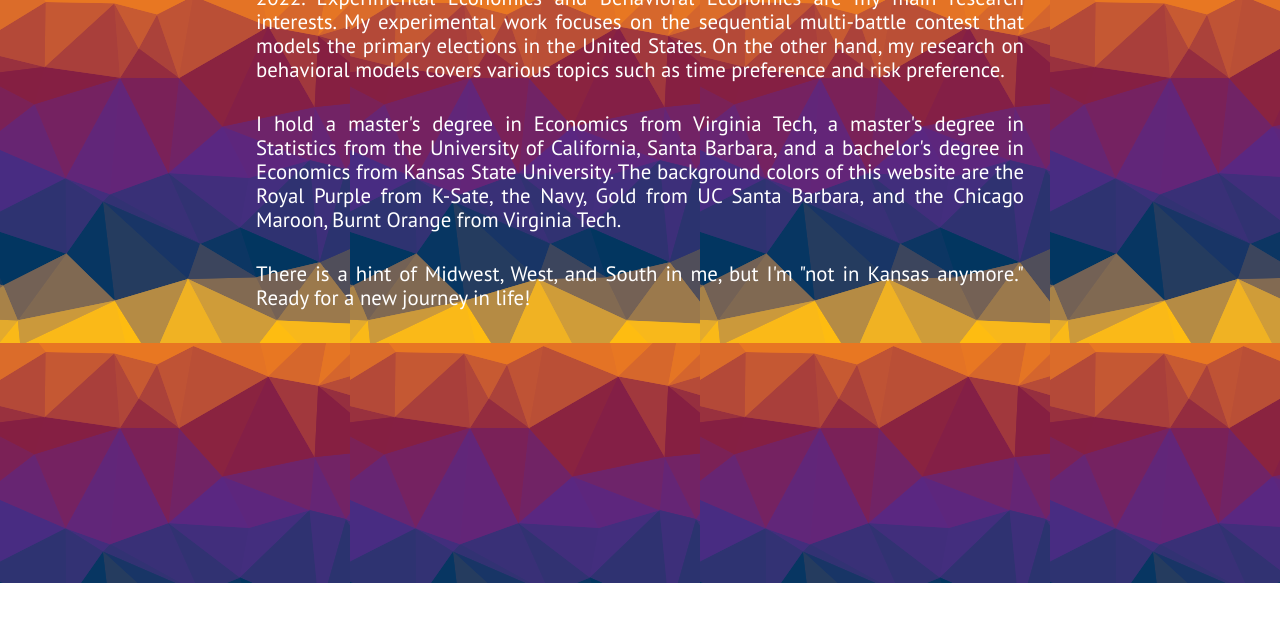
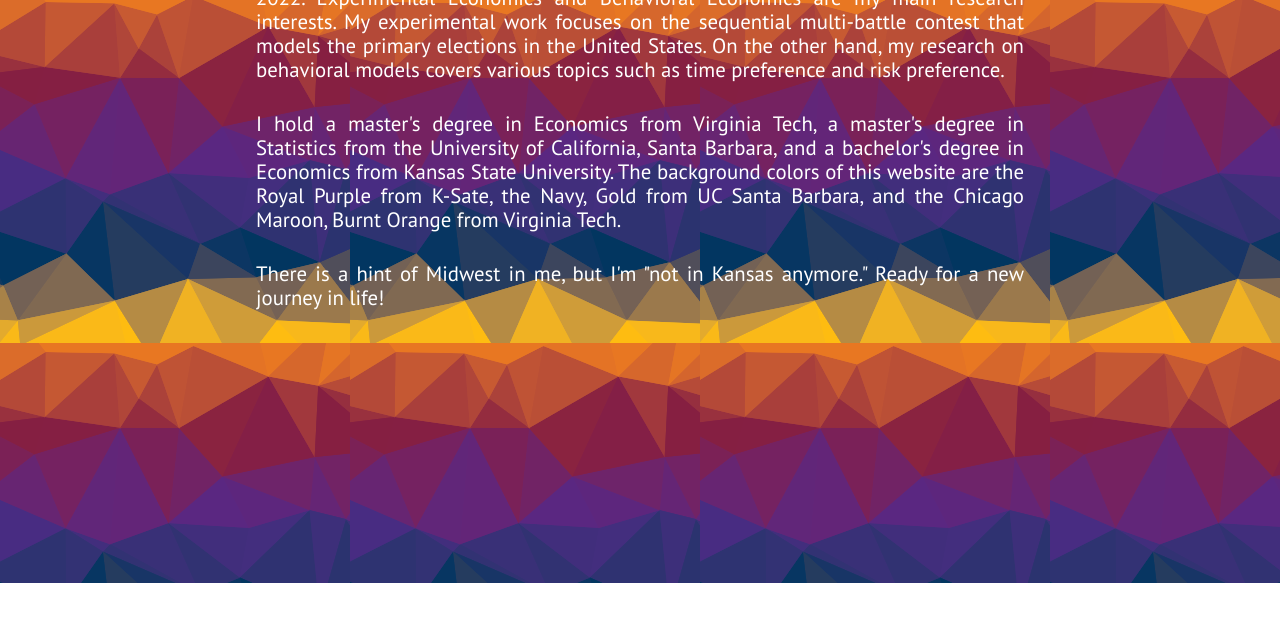
Before and after one commit to KevinKCV/kevinzou, a Jekyll site: the page built from index.html, in a window 1280 px wide and 900 px high, scrolled down 2317 px. Shown: the top 622 px of the window. Built offline with Jekyll 4.4.1, drawn with Linux system fonts in a browser that asks for light colours; nearby versions of some CDN libraries.

Commit message:
Update 01about.html

```diff
--- a/_includes/01about.html
+++ b/_includes/01about.html
@@ -17,7 +17,7 @@
                 and the Chicago Maroon, Burnt Orange from Virginia Tech.
             </p>
             <p class="paragraph-text justify-text">
-                There is a hint of Midwest, West, and South in me, but I'm "not in Kansas anymore." Ready for a new journey in life!
+                There is a hint of Midwest in me, but I'm "not in Kansas anymore." Ready for a new journey in life!
             </p>
         </div>
     </section>
```
